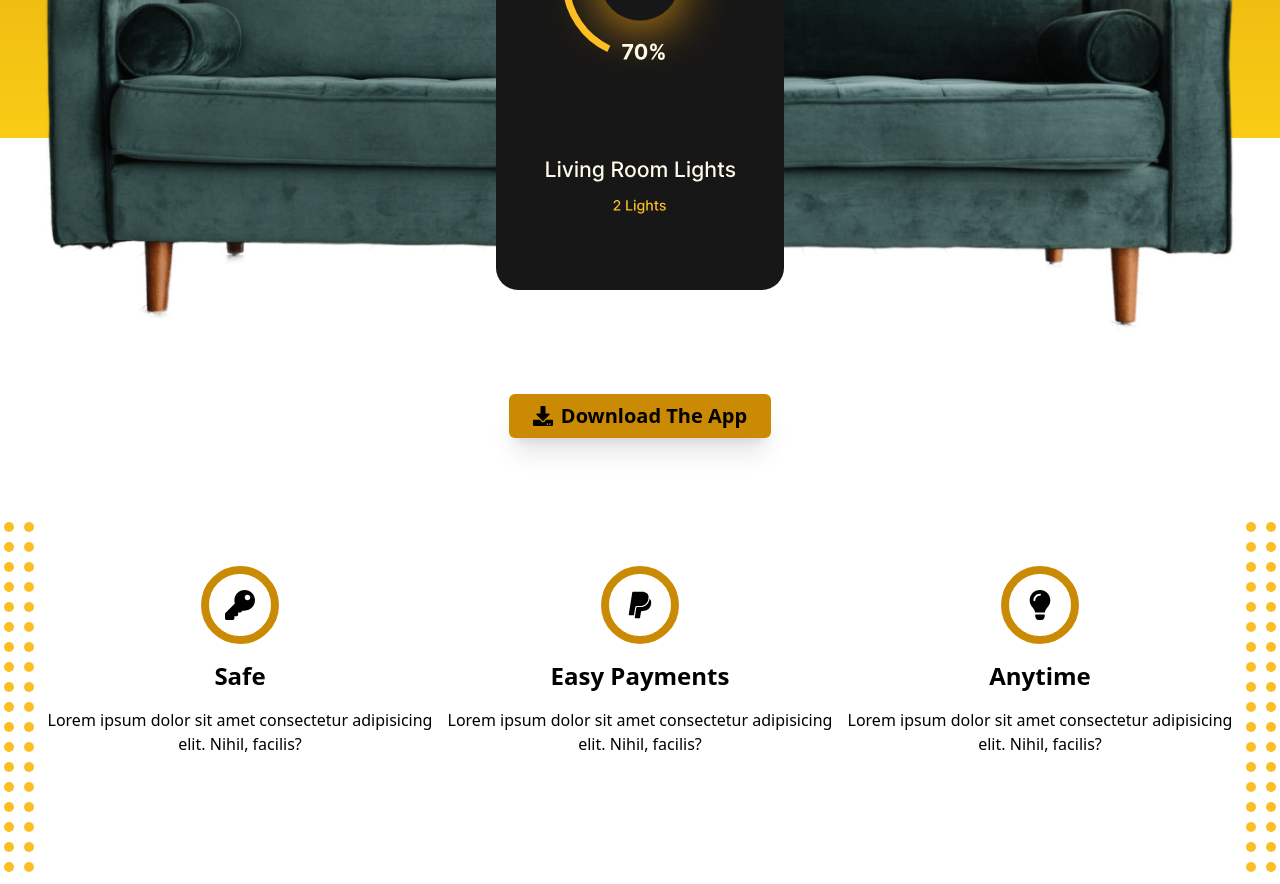
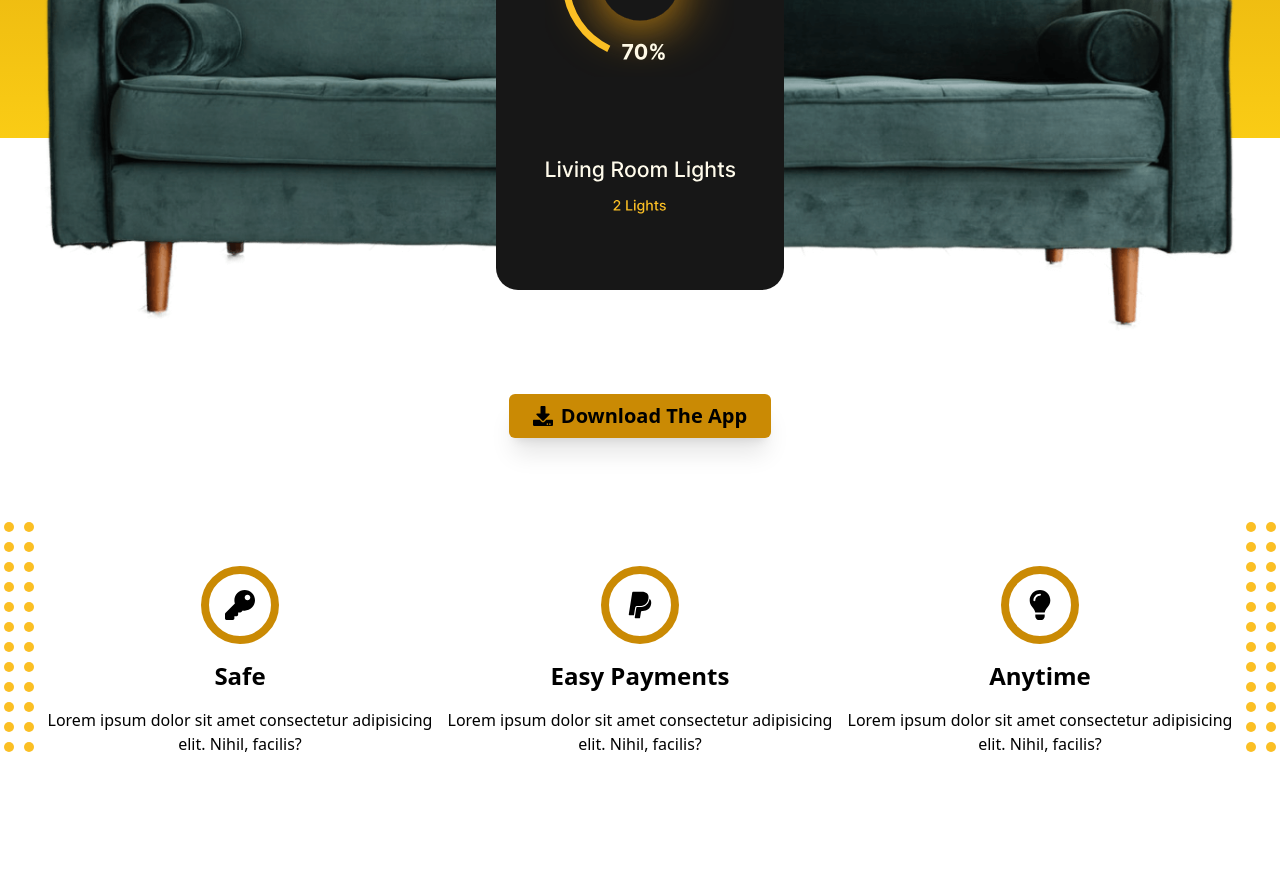
Before and after one commit to Qreamville/Furniture-Rental, a React (Create React App) app: page / in a window 1280 px wide. Shown: the part 580-1464 px from the top of the page. After the commit the page ends 1416 px from the top, so only its background shows below. Built offline with nearby package versions, Linux system fonts and the light colour scheme.

Commit message:
Modify margin bottom for brand section

```diff
--- a/src/components/brand/Brand.jsx
+++ b/src/components/brand/Brand.jsx
@@ -4,7 +4,7 @@ import Dots from "../../assets/images/dots.svg";
 
 const Brand = () => {
   return (
-    <section className="relative overflow-hidden">
+    <section className="relative overflow-hidden mb-20">
       <img
         src={Dots}
         alt="dots"
@@ -24,7 +24,7 @@ const Brand = () => {
             <FaDownload /> <span>Download The App</span>
           </a>
         </button>
-        <div className="flex my-32 flex-col sm:flex-row gap-y-14">
+        <div className="flex mt-32 flex-col sm:flex-row gap-y-14">
           <div className="grid gap-4 justify-items-center text-center md:flex-1 ">
             <div className="rounded-full border-8 border-yellow-600 p-4">
               <FaKey size={30} />
```
